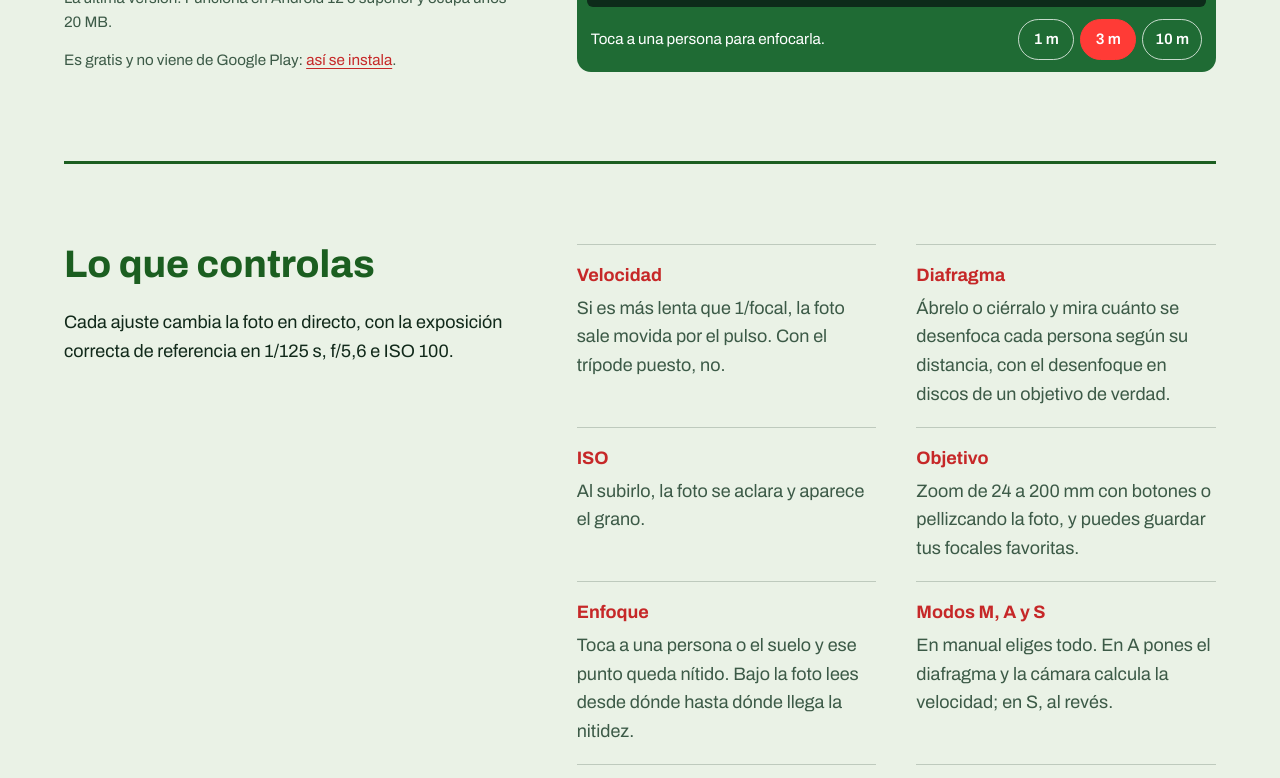
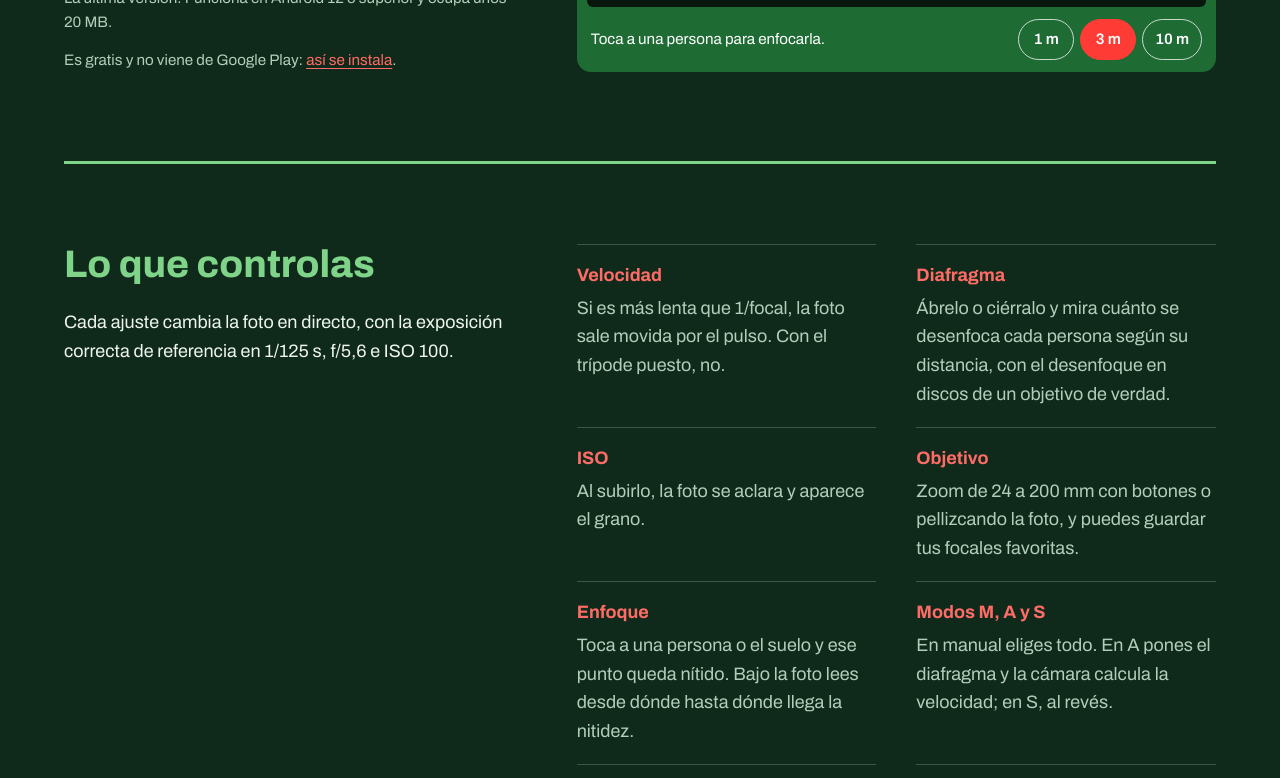
Before and after one commit to luisp193/luisp193.github.io, a plain HTML site: page index.html in a window 1280 px wide. Shown: the part 503-1281 px from the top of the page. Drawn offline with Linux system fonts and the light colour scheme; no server answers.

Commit message:
Web siempre en modo oscuro rojo y verde
Co-Authored-By: Claude Sonnet 5.5 <noreply@anthropic.com>
Claude-Session: https://claude.ai/code/session_01ABuFQD4joxaWfhTtcpQSy9

```diff
--- a/index.html
+++ b/index.html
@@ -18,33 +18,20 @@
   <link rel="preload" as="image" href="img/enfoque-3m.jpg">
   <style>
     :root {
-      /* Paleta rojo y verde */
-      --papel: #eaf2e6;
+      color-scheme: dark;
+      /* Paleta rojo y verde, siempre en oscuro */
+      --papel: #0f2a1a;
       --carta: #1f6b34;
-      --tinta: #11291a;
-      --tinta-suave: #3c5a47;
-      --raya: rgba(17, 41, 26, 0.2);
-      --verde: #1b5e20;
-      --rojo: #c62828;
+      --tinta: #eef5ec;
+      --tinta-suave: #b4cdba;
+      --raya: rgba(255, 255, 255, 0.2);
+      --verde: #7fd48a;
+      --rojo: #ff6b66;
       --boton: #c62828;
       --boton-texto: #fff;
       --mira: #ff3b36;
-      --lectura: #0d2b1a;
+      --lectura: #07170e;
       --lectura-texto: #f2f2f2;
-    }
-    @media (prefers-color-scheme: dark) {
-      :root {
-        --papel: #0f2a1a;
-        --carta: #1f6b34;
-        --tinta: #eef5ec;
-        --tinta-suave: #b4cdba;
-        --raya: rgba(255, 255, 255, 0.2);
-        --verde: #7fd48a;
-        --rojo: #ff6b66;
-        --boton: #c62828;
-        --boton-texto: #fff;
-        --lectura: #07170e;
-      }
     }
 
     *, *::before, *::after { box-sizing: border-box; }
```
